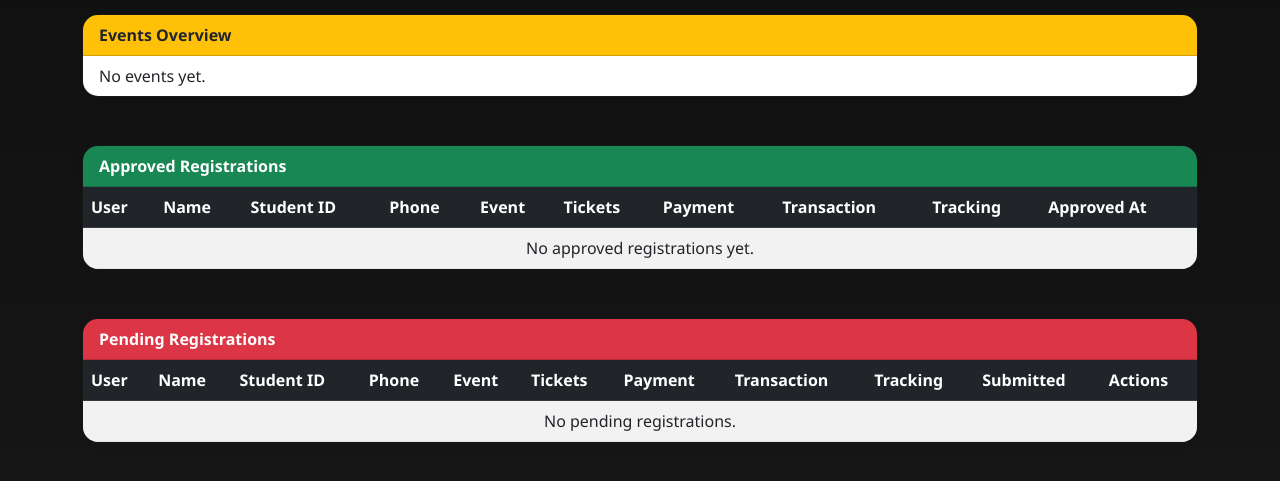
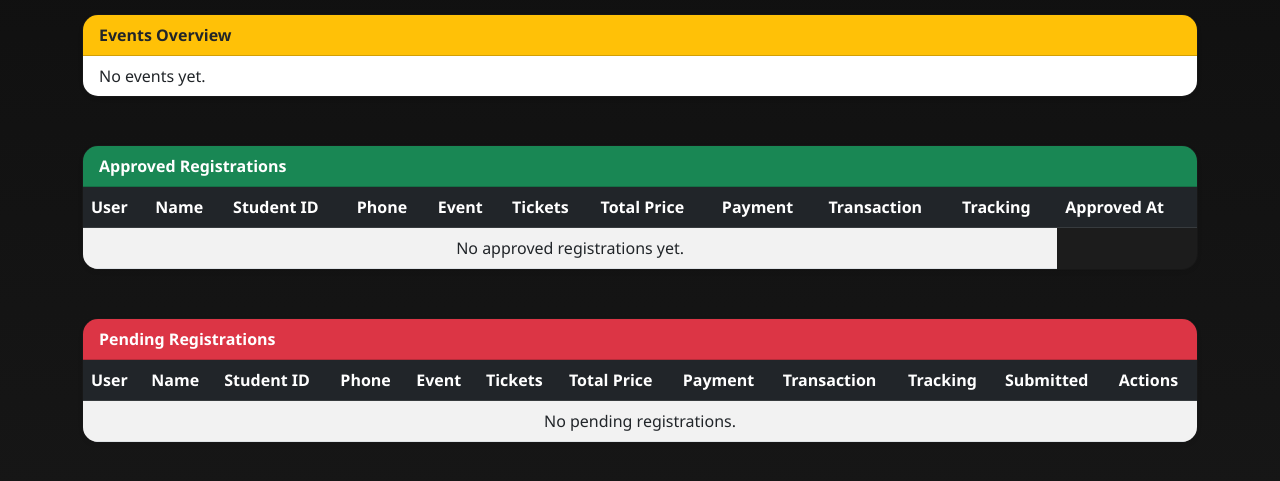
Before and after one commit to k-k-shaon/event-ticket-booking-system, a Django app: page /admin_access/ in a window 1280 px wide. Shown: the part 146-627 px from the top of the page. Run offline with Django 5.2, Linux system fonts and the light colour scheme; the visitor is signed in with stand-in values (Sample User, id 1); data comes from the database, SQL or seed files in the repository; data that the repository does not hold is empty.

Commit message:
added price in admin dashboard

```diff
--- a/events/templates/admin_access/dashboard.html
+++ b/events/templates/admin_access/dashboard.html
@@ -58,6 +58,7 @@
           <th>Phone</th>
           <th>Event</th>
           <th>Tickets</th>
+          <th>Total Price</th>
           <th>Payment</th>
           <th>Transaction</th>
           <th>Tracking</th>
@@ -73,6 +74,7 @@
           <td>{{ r.phone_number }}</td>
           <td>{{ r.event.title }}</td>
           <td>{{ r.tickets_booked }}</td>
+          <td>{{ r.total_price }} BDT</td>
           <td>{{ r.payment_method }}</td>
           <td>{{ r.transaction_id }}</td>
           <td><strong>{{ r.tracking_code }}</strong></td>
@@ -105,6 +107,7 @@
           <th>Phone</th>
           <th>Event</th>
           <th>Tickets</th>
+          <th>Total Price</th>
           <th>Payment</th>
           <th>Transaction</th>
           <th>Tracking</th>
@@ -121,6 +124,7 @@
           <td>{{ r.phone_number }}</td>
           <td>{{ r.event.title }}</td>
           <td>{{ r.tickets_booked }}</td>
+          <td>{{ r.total_price }} BDT</td>
           <td>{{ r.payment_method }}</td>
           <td>{{ r.transaction_id }}</td>
           <td><strong>{{ r.tracking_code }}</strong></td>
@@ -139,7 +143,7 @@
         </tr>
         {% empty %}
         <tr>
-          <td colspan="11" class="text-center">No pending registrations.</td>
+          <td colspan="12" class="text-center">No pending registrations.</td>
         </tr>
         {% endfor %}
       </tbody>
@@ -147,4 +151,5 @@
   </div>
 </div>
 
+
 {% endblock %}
```
